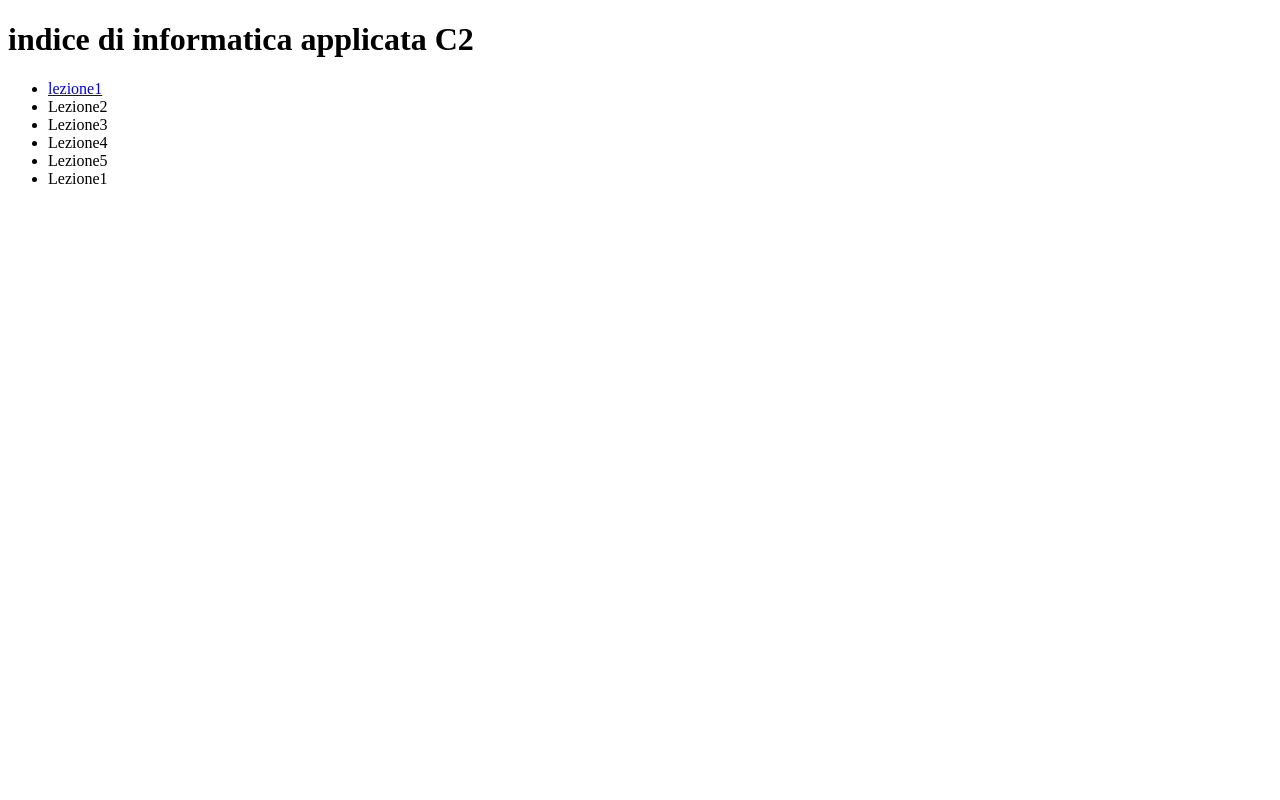
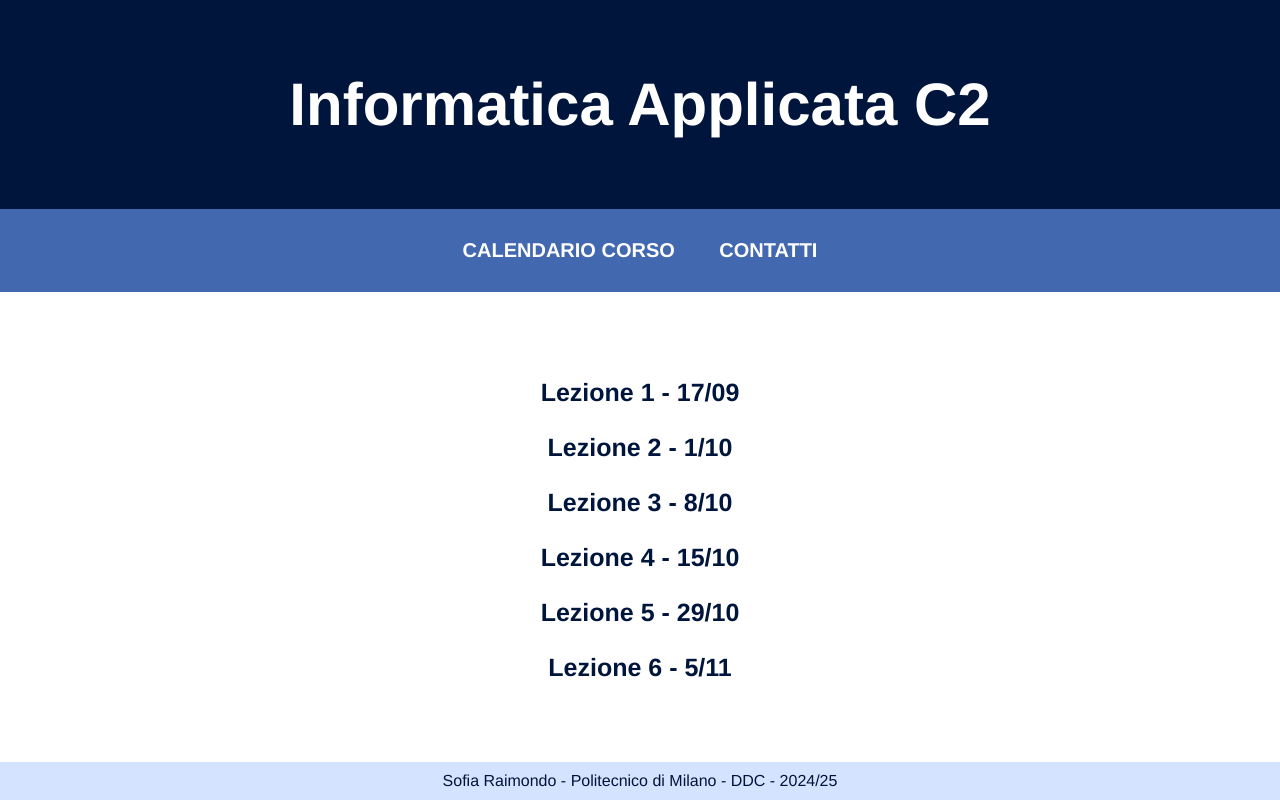
Before and after one commit to SofiaRaimondo/indice-lcg-2425, a plain HTML site: page index.html in a window 1280 px wide. Drawn offline with Linux system fonts and the light colour scheme.

Commit message:
AGGIORNAMENTO

```diff
--- a/index.html
+++ b/index.html
@@ -1,21 +1,37 @@
-<!--definiamo il nostro esempio-->
 <!DOCTYPE html>
+<html lang="it">
 <head>
-    <title> indice della sezione c2-IA </title>
+    <meta charset="UTF-8">
+    <meta name="viewport" content="width=device-width, initial-scale=1.0">
+    <title>Informatica Applicata C2</title>
+    <link rel="stylesheet" href="style.css">
 </head>
+<body>
+    <header>
+        <h1>Informatica Applicata C2</h1>
+    </header>
 
-<body>
-    <!-- vorrei rappresentare un indice con un collegamento ad altre pag html.
-        se clicco il collegsmento voglio finire in una nuova pag html-->
-    <h1>indice di informatica applicata C2</h1>
-    <p>
+    <nav>
         <ul>
-            <li> <a href="lezione1.html">lezione1</a></li>
-            <li>Lezione2</li>
-            <li>Lezione3</li>
-            <li>Lezione4</li>
-            <li>Lezione5</li>
-            <li>Lezione1</li>
+            <li><a href="calendario.html">CALENDARIO CORSO</a></li>
+            <li><a href="contatti.html">CONTATTI</a></li>
         </ul>
-    </p>
+    </nav>
+
+    <main>
+        <ul class="lesson-list">
+            <li><a href="lezione1.html">Lezione 1 - 17/09</a></li>
+            <li><a href="#">Lezione 2 - 1/10</a></li>
+            <li><a href="#">Lezione 3 - 8/10</a></li>
+            <li><a href="#">Lezione 4 - 15/10</a></li>
+            <li><a href="#">Lezione 5 - 29/10</a></li>
+            <li><a href="#">Lezione 6 - 5/11</a></li>
+        </ul>
+    </main>
+
+    <footer>
+        Sofia Raimondo - Politecnico di Milano - DDC - 2024/25
+    </footer>
+
 </body>
+</html>
--- /dev/null
+++ b/style.css
@@ -0,0 +1,126 @@
+/* Impostazioni generali */
+body {
+    font-family: 'Helvetica', sans-serif;
+    margin: 0;
+    padding: 0;
+    color: #00153c; /* Blu scuro */
+}
+
+/* Stile dell'intestazione */
+header {
+    background-color: #00153c;
+    color: white;
+    padding: 30px;
+    text-align: center;
+    font-size: 30px;
+}
+
+/* Stile del menu di navigazione */
+nav {
+    background-color: #00153c;
+    text-align: center;
+    padding: 30px;
+    background-color: #4268b0;
+}
+
+nav ul {
+    list-style: none;
+    padding: 0;
+    margin: 0;
+
+
+}
+
+nav ul li {
+    display: inline;
+    margin: 0 20px;
+}
+
+nav ul li a {
+    text-decoration: none;
+    color: white;
+    font-weight: bold;
+    font-size: 20px;
+}
+
+nav ul li a:hover {
+    color: #00153c;
+
+}
+
+/* Stile della pagina delle lezioni */
+main {
+    text-align: center;
+}
+
+.lesson-list {
+    list-style: none;
+    padding: 0;
+    margin-top: 78px;
+}
+
+
+.lesson-list li {
+    margin: 10px 0;
+}
+
+.lesson-list li a {
+    text-decoration: none;
+    color: #00153c;
+    font-size: 25px;
+    font-weight: bold;
+    line-height: 45px;
+}
+
+.lesson-list li a:hover {
+    color: #4268b0;
+}
+
+img {
+    width: 100vw;
+}
+
+/* Stile della sezione contatti */
+.contacts {
+    text-align: center;
+    margin-top: 60px;
+}
+
+.contacts h2 {
+    color: #00153c;
+    font-size: 24px;
+    margin-bottom: 20px;
+}
+
+.contacts ul {
+    list-style: none;
+    padding: 0;
+    text-align: center;
+}
+
+.contacts li {
+    margin: 20px 0;
+    font-size: 18px;
+    color: #00153c;
+}
+
+.contacts a {
+    color: #00153c;
+    text-decoration: none;
+}
+
+.contacts a:hover {
+    text-decoration: underline;
+}
+
+
+/* Stile del footer */
+footer {
+    background-color: #d4e3ff;
+    color: #00153c;
+    text-align: center;
+    padding: 10px 0;
+    position: absolute;
+    width: 100%;
+    bottom: 0;
+}
```
Also changed, not shown: calendario.html (added, +27 -0 lines), contatti.html (added, +55 -0 lines), esempio1.html (deleted, +0 -10 lines), lezioni.html (added, +26 -0 lines), calendario.png (added), 1 other file.
